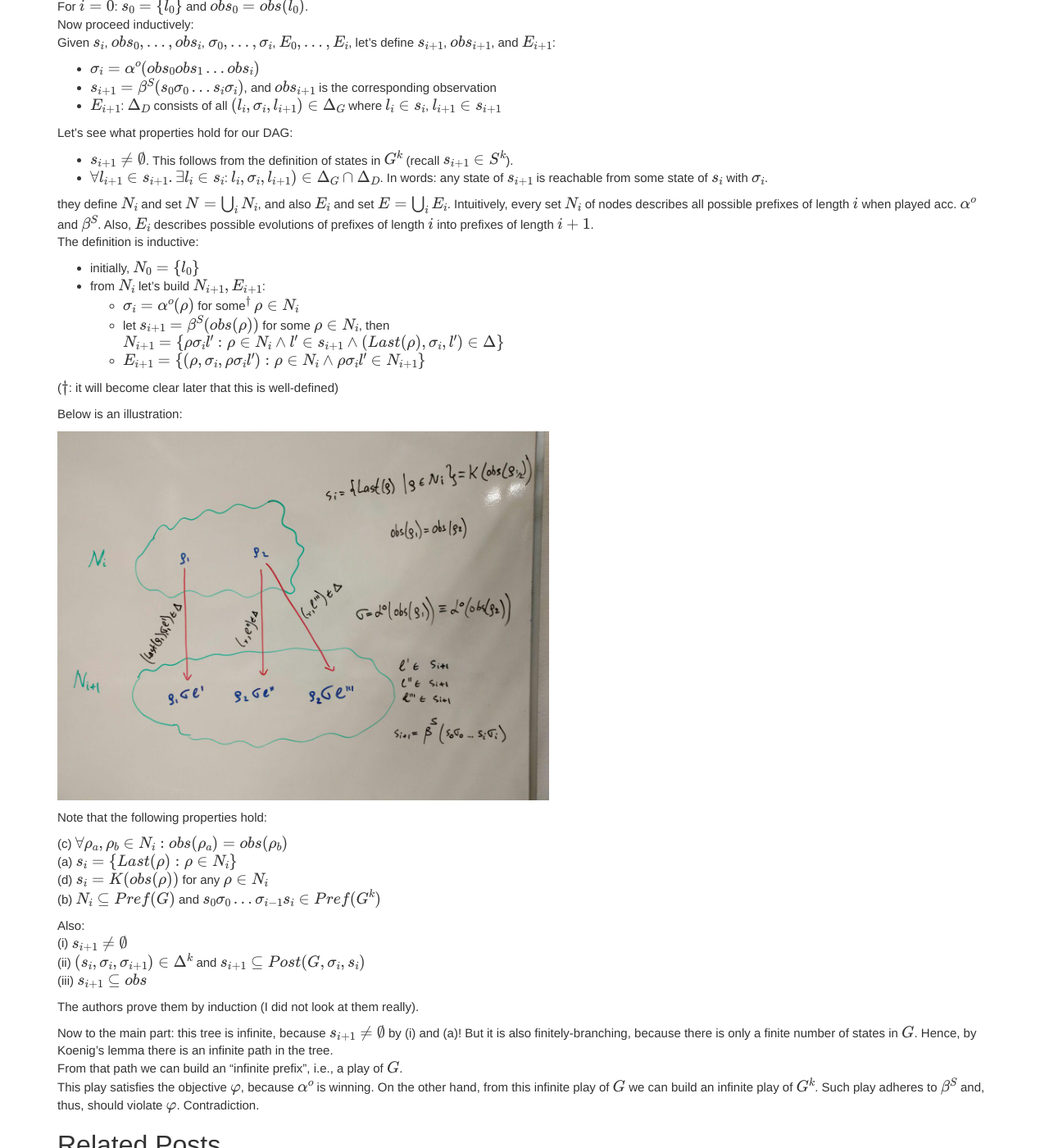
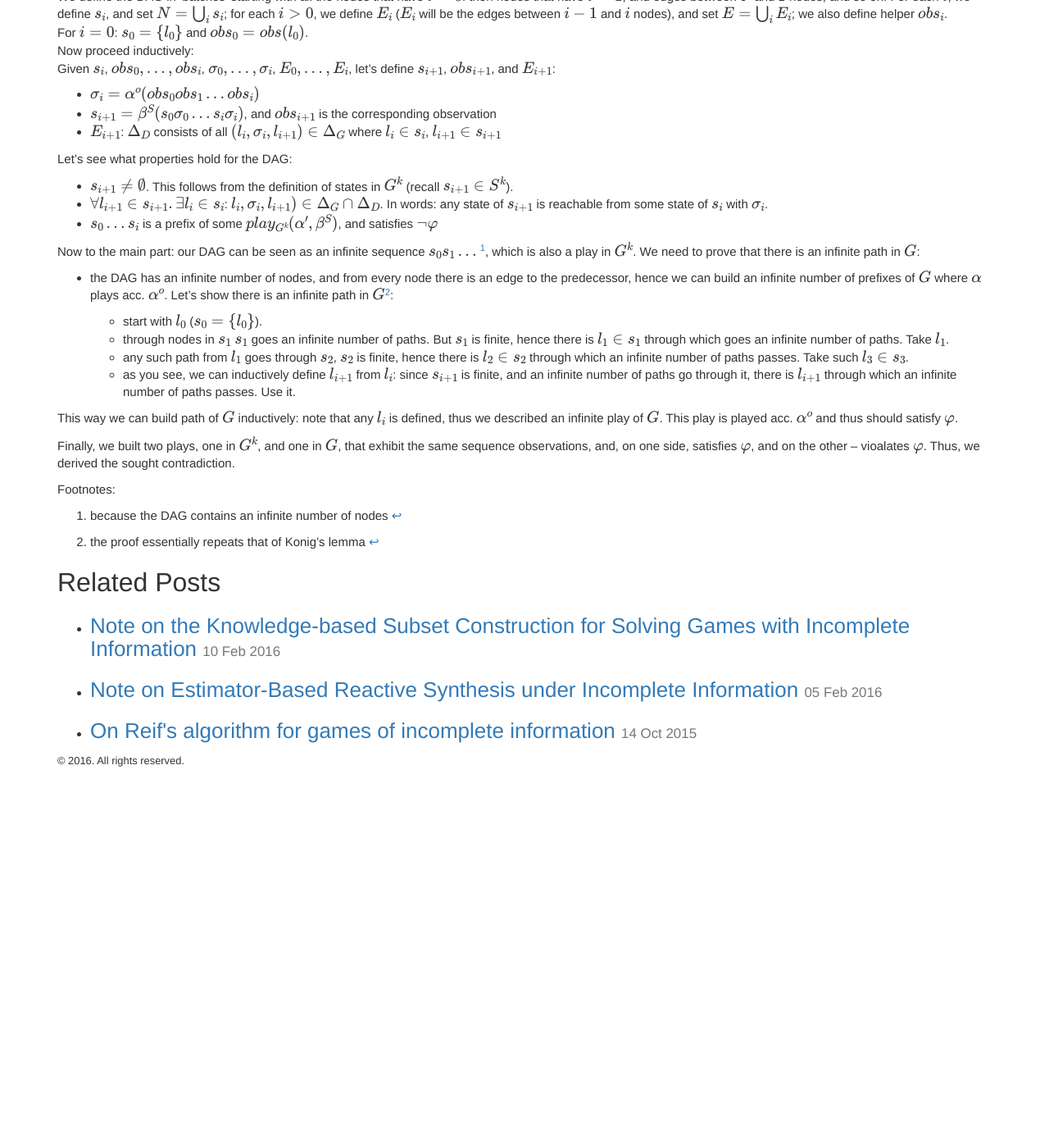
Before and after one commit to 5nizza/5nizza.github.io, a Jekyll site: the page built from _posts/2016-02-11-note-2-on-knowledge-subset-construction-for-partial-info-games.md, in a window 1280 px wide and 1400 px high, scrolled down 764 px. Shown: the whole window at 82% size. Built offline with Jekyll 4.4.1, drawn with Linux system fonts in a browser that asks for light colours; nearby versions of some CDN libraries; formulas are drawn with MathJax 3; comment, search, counter and statistics services are not loaded; after the commit the page ends 1701 px from its top, so only the background shows below that; some of the changed text lies outside the part shown.

Commit message:
first final

```diff
--- a/_posts/2016-02-11-note-2-on-knowledge-subset-construction-for-partial-info-games.md
+++ b/_posts/2016-02-11-note-2-on-knowledge-subset-construction-for-partial-info-games.md
@@ -1,5 +1,5 @@
 ---
-title: Some Explanation of the Proof of Lemma 4 from Algorithms for Omega-Regular Games with Incomlete Information
+title: Note on Proof 4 from Algorithms for Omega-Regular Games with Incomlete Information
 layout: post
 ---
 
@@ -10,6 +10,8 @@ The lemma states:
  $$\exists \alpha^o \forall \beta: play_G(\alpha^o,\beta) \models \varphi
   \ \ \ \Rightarrow \ \ \
   \exists \alpha^k \forall \beta: play_{G^k}(\alpha^k,\beta) \models \varphi$$
+
+Below is a slightly different version of the proof.
 
 #### High-level proof idea
 The authors prove it by contradiction:
@@ -98,7 +100,7 @@ let's define $s_{i+1}$, $obs_{i+1}$, and $E_{i+1}$:
 - $E_{i+1}$: $\Delta_D$ consists of all $(l_i, \sigma_i, l_{i+1}) \in \Delta_G$
   where $l_i \in s_i$, $l_{i+1} \in s_{i+1}$
 
-Let's see what properties hold for our DAG:
+Let's see what properties hold for the DAG:
 
 - $s_{i+1} \neq \emptyset$.
   This follows from the definition of states in $G^k$
@@ -107,50 +109,43 @@ Let's see what properties hold for our DAG:
    $l_i, \sigma_i, l_{i+1}) \in \Delta_G \cap \Delta_D$.
   In words:
   any state of $s_{i+1}$ is reachable from some state of $s_i$ with $\sigma_i$.
+- $s_0 ... s_i$ is a prefix of some $play_{G^k}(\alpha', \beta^S)$,
+  and satisfies $\neg \varphi$
 
-they define $N_i$ and set $N = \bigcup_i N_i$,
-and also $E_i$ and set $E= \bigcup_i E_i$.
-Intuitively, every set $N_i$ of nodes describes all possible prefixes of length $i$
-when played acc. $\alpha^o$ and $\beta^S$.
-Also, $E_i$ describes possible evolutions of prefixes of length $i$ into prefixes
-of length $i+1$.
-The definition is inductive:
+Now to the main part: our DAG can be seen as an infinite sequence $s_0 s_1 ...$ [^1],
+which is also a play in $G^k$.
+We need to prove that there is an infinite path in $G$:
 
-- initially, $$N_0 = \{ l_0 \}$$
-- from $N_i$ let's build $N_{i+1}, E_{i+1}$:
-  - $\sigma_i = \alpha^o(\rho)$ for some$^\dagger$ $\rho \in N_i$
-  - let $$s_{i+1} = \beta^S(obs(\rho))$$ for some $\rho \in N_i$, then
-    $N_{i+1} = \\{\rho \sigma_i l' : \rho \in N_i \land l' \in s_{i+1} \land (Last(\rho), \sigma_i,l') \in \Delta \\}$
-  - $E_{i+1} = \\{ (\rho, \sigma_i, \rho\sigma_i l') : \rho \in N_i \land \rho\sigma_i l' \in N_{i+1} \\}$
+- the DAG has an infinite number of nodes,
+  and from every node there is an edge to the predecessor,
+  hence we can build an infinite number of prefixes of $G$
+  where $\alpha$ plays acc. $\alpha^o$.
+  Let's show there is an infinite path in $G$[^2]:
 
-($\dagger$: it will become clear later that this is well-defined)
+  - start with $l_0$ ($s_0 = \\{l_0\\}$).
+  - through nodes in $s_1$ $s_1$ goes an infinite number of paths.
+    But $s_1$ is finite, hence there is $l_1 \in s_1$ through which
+    goes an infinite number of paths.
+    Take $l_1$.
+  - any such path from $l_1$ goes through $s_2$, $s_2$ is finite,
+    hence there is $l_2 \in s_2$ through which an infinite number
+    of paths passes. Take such $l_3 \in s_3$.
+  - as you see, we can inductively define $l_{i+1}$ from $l_i$:
+    since $s_{i+1}$ is finite, and an infinite number of paths
+    go through it, there is $l_{i+1}$ through which an infinite
+    number of paths passes. Use it.
 
-Below is an illustration:
 
-<img src="{{site.url}}/assets/lemma4-tree-def.jpg" width="600px"/>
+This way we can build path of $G$ inductively:
+note that any $l_i$ is defined, thus we described an infinite play of $G$.
+This play is played acc. $\alpha^o$ and thus should satisfy $\varphi$.
 
-Note that the following properties hold:
+Finally, we built two plays, one in $G^k$, and one in $G$,
+that exhibit the same sequence observations,
+and, on one side, satisfies $\varphi$, and on the other -- vioalates $\varphi$.
+Thus, we derived the sought contradiction.
 
-(c) $\forall \rho_a, \rho_b \in N_i: obs(\rho_a) = obs(\rho_b)$
-(a) $s_i = \\{ Last(\rho) : \rho \in N_i \\}$
-(d) $s_i = K(obs(\rho))$ for any $\rho \in N_i$
-(b) $N_i \subseteq Pref(G)$ and $s_0 \sigma_0 ... \sigma_{i-1} s_i \in Pref(G^k)$
+Footnotes:
 
-Also:
-(i) $s_{i+1} \neq \emptyset$
-(ii) $(s_i, \sigma_i, \sigma_{i+1}) \in \Delta^k$ and $s_{i+1} \subseteq Post(G, \sigma_i, s_i)$
-(iii) $s_{i+1} \subseteq obs$
-
-The authors prove them by induction (I did not look at them really).
-
-Now to the main part:
-this tree is infinite, because $s_{i+1} \neq \emptyset$ by (i) and (a)!
-But it is also finitely-branching, because there is only a finite number
-of states in $G$.
-Hence, by Koenig's lemma there is an infinite path in the tree.
-From that path we can build an "infinite prefix", i.e., a play of $G$.
-This play satisfies the objective $\varphi$, because $\alpha^o$ is winning.
-On the other hand, from this infinite play of $G$ we can build
-an infinite play of $G^k$.
-Such play adheres to $\beta^S$ and, thus, should violate $\varphi$.
-Contradiction.
+  [^1]:  because the DAG contains an infinite number of nodes
+  [^2]:  the proof essentially repeats that of Konig's lemma
```
